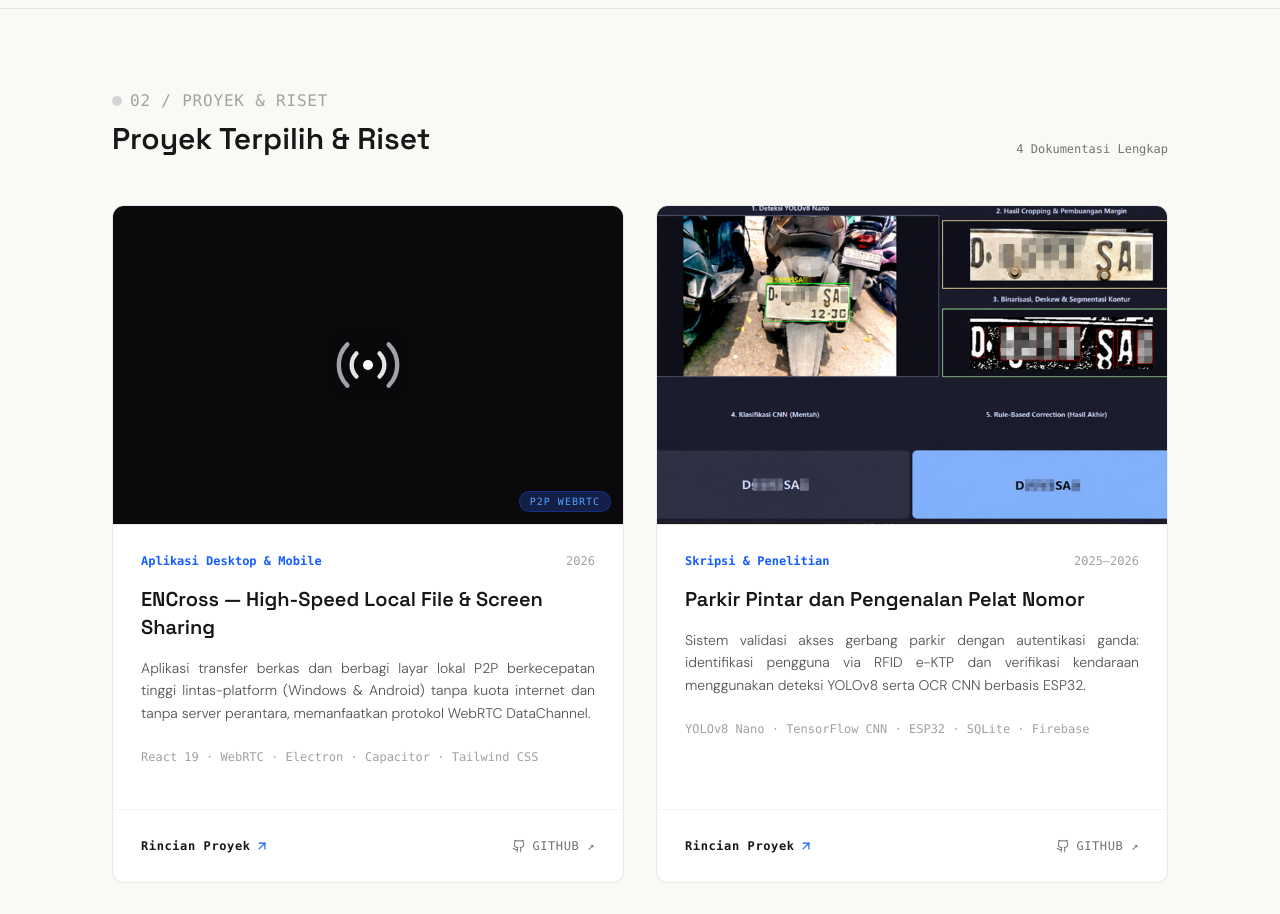
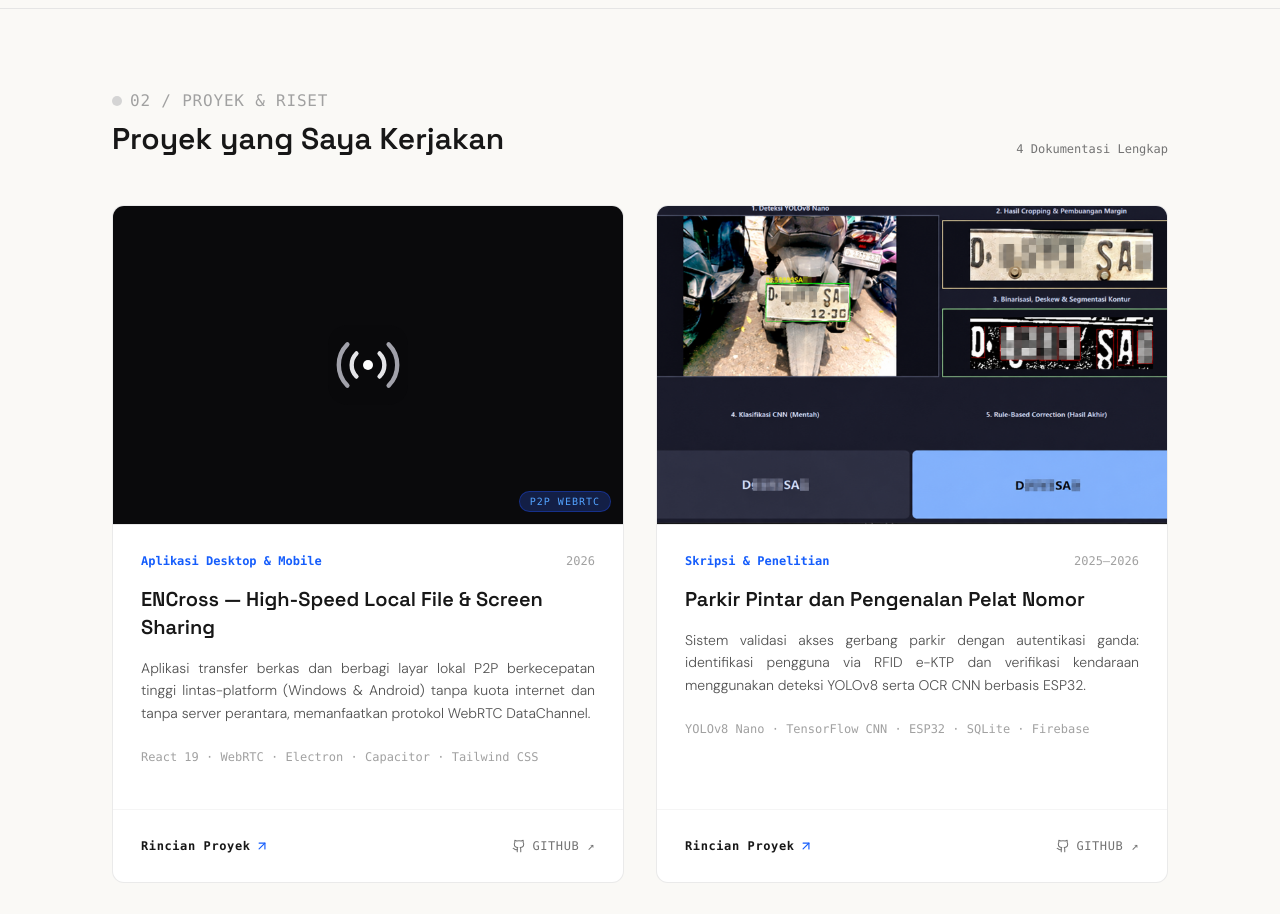
Before and after one commit to EdvanVPRoject/portofolio, a Next.js app: page / in a window 1280 px wide. Shown: the part 1260-2174 px from the top of the page. Built offline with nearby package versions, Linux system fonts and the light colour scheme.

Commit message:
chore: change project section heading to Proyek yang Saya Kerjakan

```diff
--- a/src/app/page.tsx
+++ b/src/app/page.tsx
@@ -489,7 +489,7 @@ export default function PortfolioPage() {
                   </span>
                 </div>
                 <h2 className="font-heading text-2xl sm:text-3xl font-semibold text-neutral-900 dark:text-white mt-2">
-                  Proyek Terpilih & Riset
+                  Proyek yang Saya Kerjakan
                 </h2>
               </div>
               <p className="text-xs font-mono text-neutral-500 dark:text-neutral-400">
```
